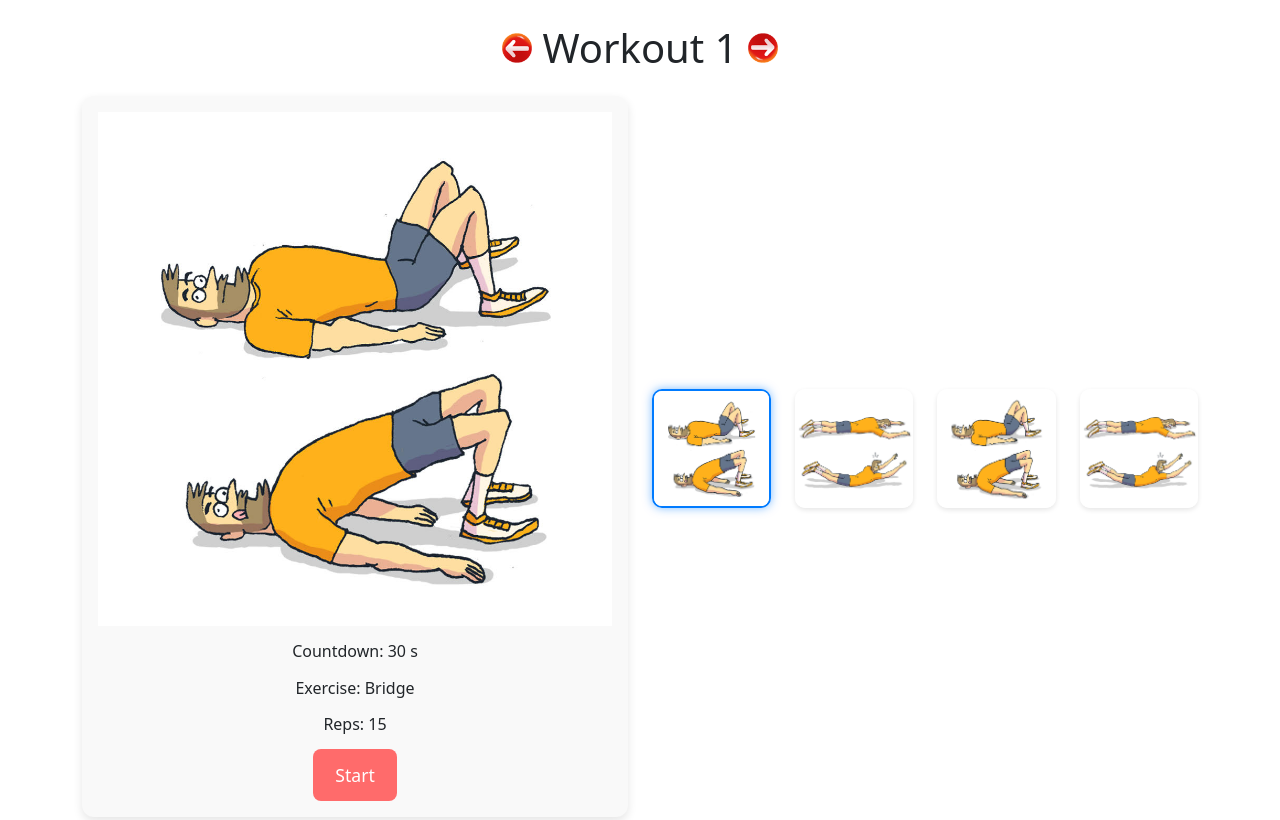
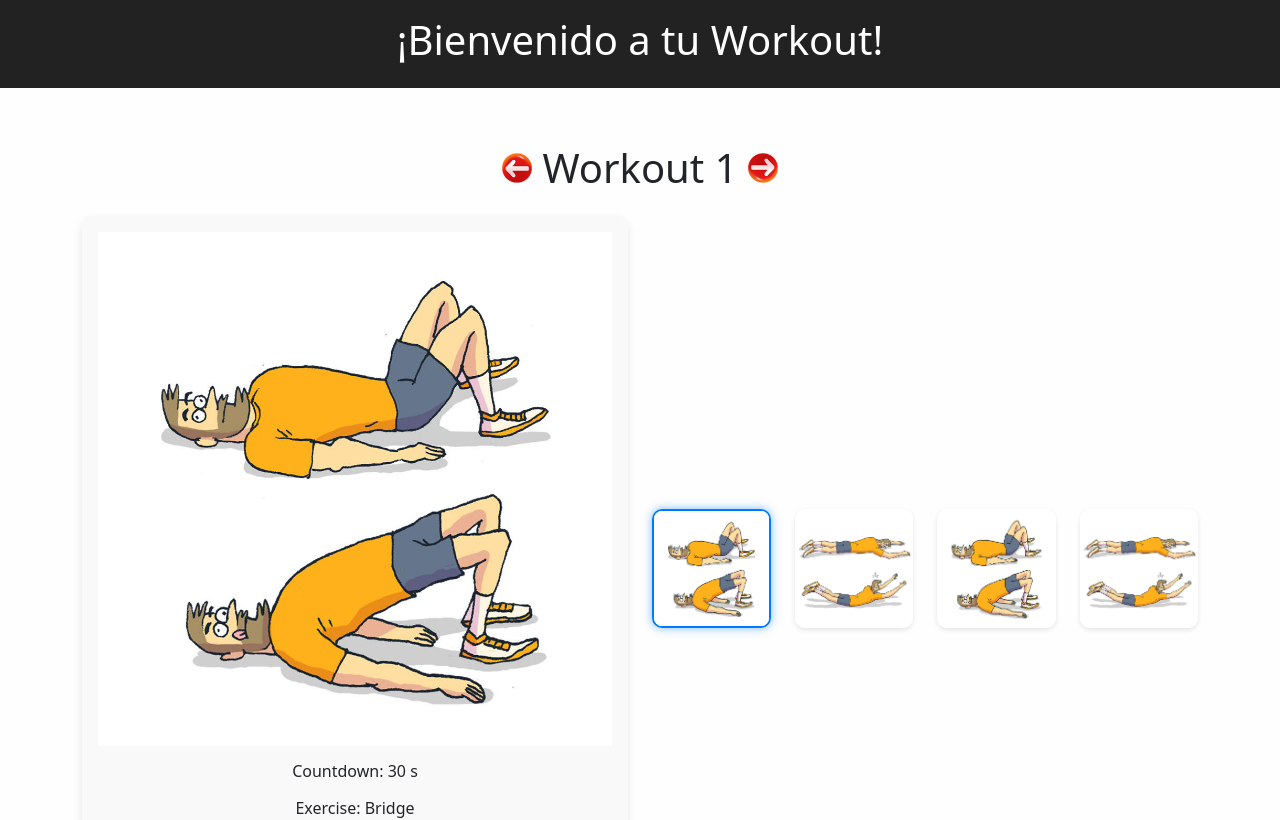
Before and after one commit to georgequispe/ejercicios, a React (Vite) app: page / in a window 1280 px wide. Shown: the top 820 px of the page. Built offline with nearby package versions, Linux system fonts and the light colour scheme.

Commit message:
Agregamos layout

```diff
--- a/src/App.jsx
+++ b/src/App.jsx
@@ -5,7 +5,7 @@ import 'bootstrap/dist/css/bootstrap.min.css';
 import { Container, Row, Col } from 'react-bootstrap';
 import { SmallCard, Thumbnail } from './styled';
 import { Helmet } from "react-helmet";
-
+import Layout from './components/Layout';
 
 const timerTime = 30;
 
@@ -47,7 +47,7 @@ function App() {
   };
 
   return (
-    <div>
+    <Layout>
      <Helmet>
         <title>Ejercicios Georgeo</title>
         <link rel="icon" type="image/png" href="/favicon.png" />
@@ -93,7 +93,7 @@ function App() {
         </Col>
       </Row>
     </Container>
-    </div>
+    </Layout>
   );
 }
 
--- a/src/components/Header.jsx
+++ b/src/components/Header.jsx
@@ -1,8 +1,9 @@
+import { HeaderBar } from "../styled";
 function Header() {
   return (
-    <header>
+    <HeaderBar>
       <h1>¡Bienvenido a tu Workout!</h1>
-    </header>
+    </HeaderBar>
   );
 }
 export default Header;
--- a/src/components/Layout.jsx
+++ b/src/components/Layout.jsx
@@ -0,0 +1,14 @@
+import Footer from "./Footer";
+import Header from "./Header";
+import { LayoutWrapper, MainContent } from "../styled";
+const Layout = ({ children }) => {
+  return (
+    <LayoutWrapper>
+      <Header />
+      <MainContent>{children}</MainContent>
+      <Footer />
+    </LayoutWrapper>
+  );
+};
+
+export default Layout;
--- a/src/styled.js
+++ b/src/styled.js
@@ -59,7 +59,6 @@ export const BtnRight = styled.span`
   margin-left: 10px;
 `;
 
-
 export const SmallCard = styled.div`
   cursor: pointer;
   border-radius: 10px;
@@ -71,10 +70,25 @@ export const SmallCard = styled.div`
   margin-bottom: 1rem;
 `;
 
-
-
 export const Thumbnail = styled.img`
   width: 100%;
   height: auto;
   display: block;
 `;
+export const LayoutWrapper = styled.div`
+  display: flex;
+  flex-direction: column;
+  min-height: 100vh;
+`;
+
+export const MainContent = styled.main`
+  flex: 1;
+  padding: 2rem 1rem;
+  background-color: #fefefe;
+`;
+export const HeaderBar = styled.header`
+  background-color: #222;
+  color: white;
+  padding: 1rem;
+  text-align: center;
+`;
```
